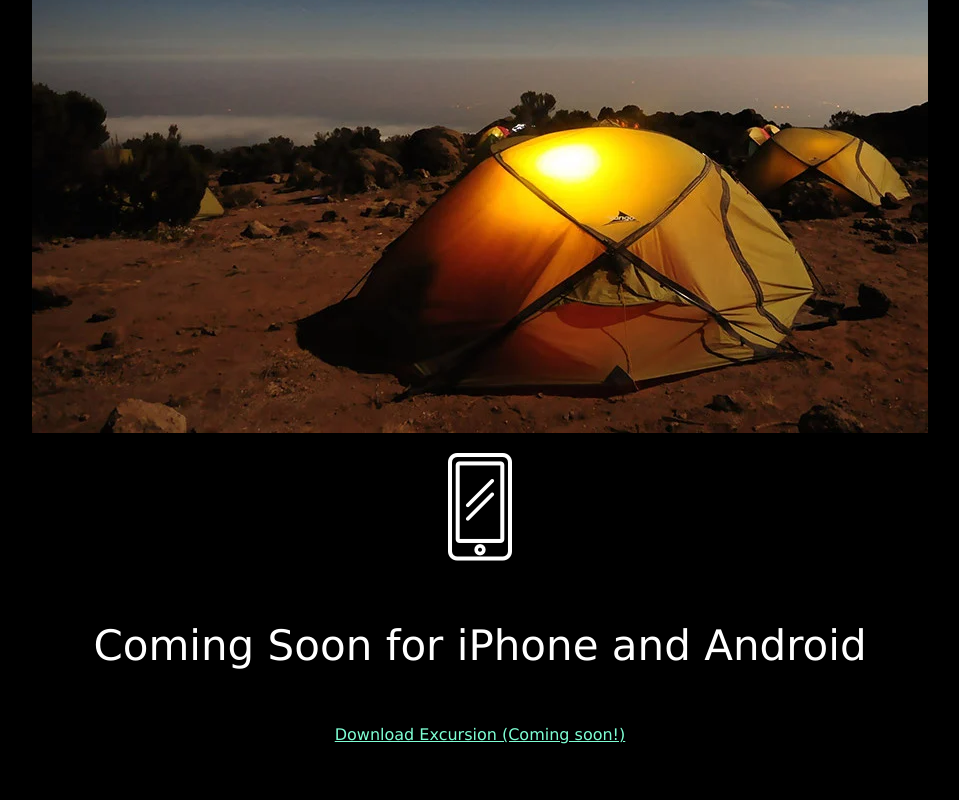
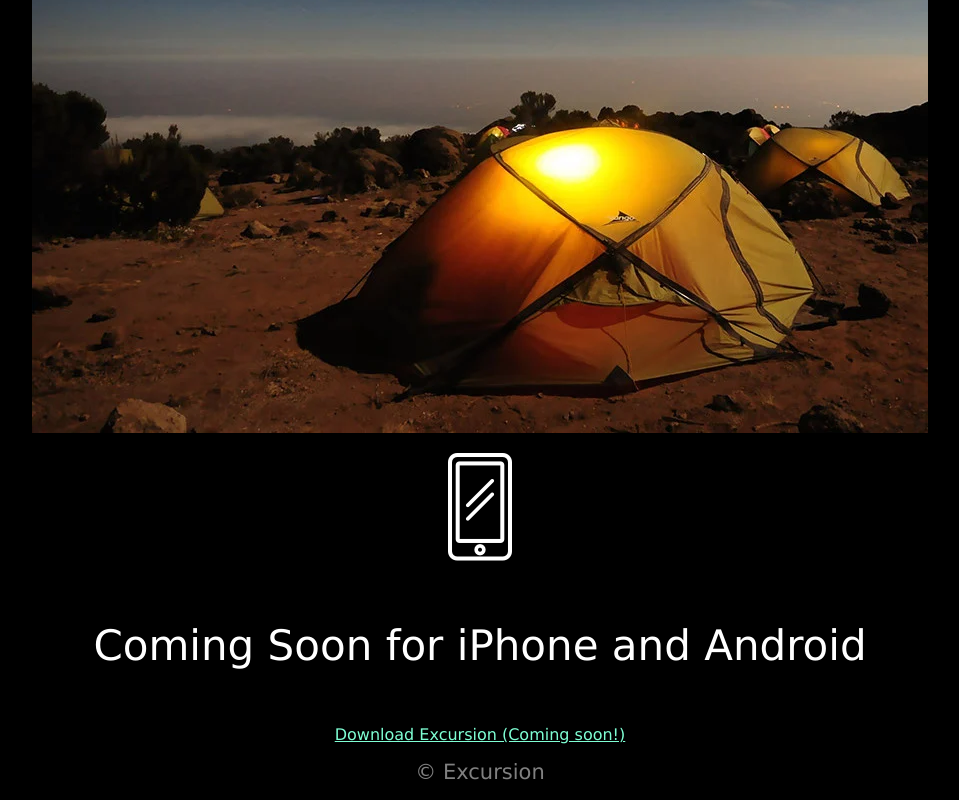
Before and after one commit to poojatajane18/excursion, a plain HTML site: page index.html in a window 1280 px wide. Shown: the part 579-1379 px from the top of the page, without its empty margins (160-1119 px from the left). Before the commit the page ends 1339 px from the top, so only its background shows below. Drawn offline with Linux system fonts and the light colour scheme.

Commit message:
Adding footer

```diff
--- a/index.html
+++ b/index.html
@@ -22,6 +22,8 @@
         <h4 class="header--secondary">Coming Soon for iPhone and Android</h4>
         <p><a class="link--cta" href="#">Download Excursion (Coming soon!)</a></p>
 
+        <p><a class="footer--copyright">© Excursion</a></p>
+
 
     </body>
 </html>
--- a/resources/css/style.css
+++ b/resources/css/style.css
@@ -31,3 +31,12 @@ body{
     color: aquamarine;
 
 }
+
+/* FOOTER */
+
+.footer--copyright{
+    font-size: 21px;
+    color: gray;
+    text-align: right;
+
+}
```
